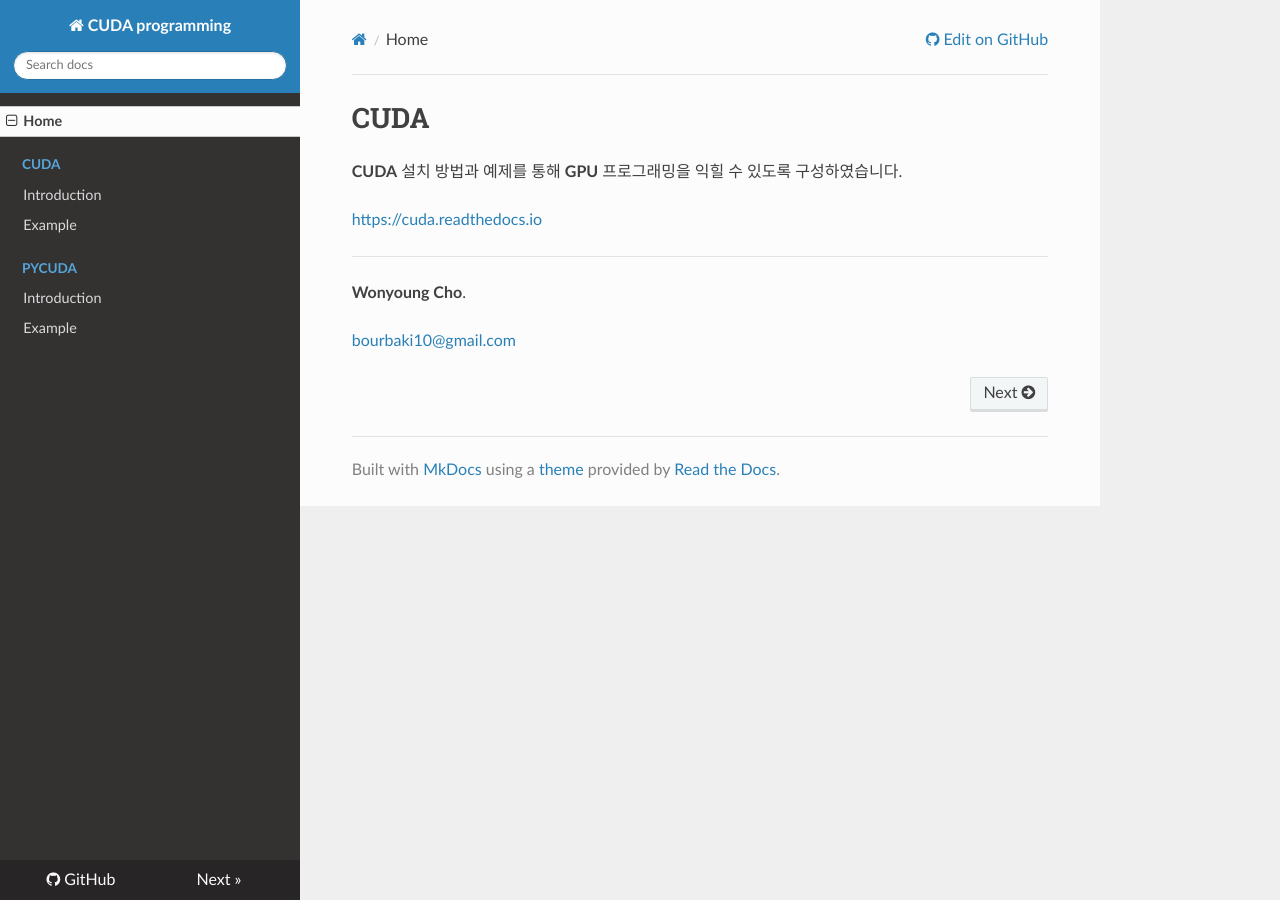
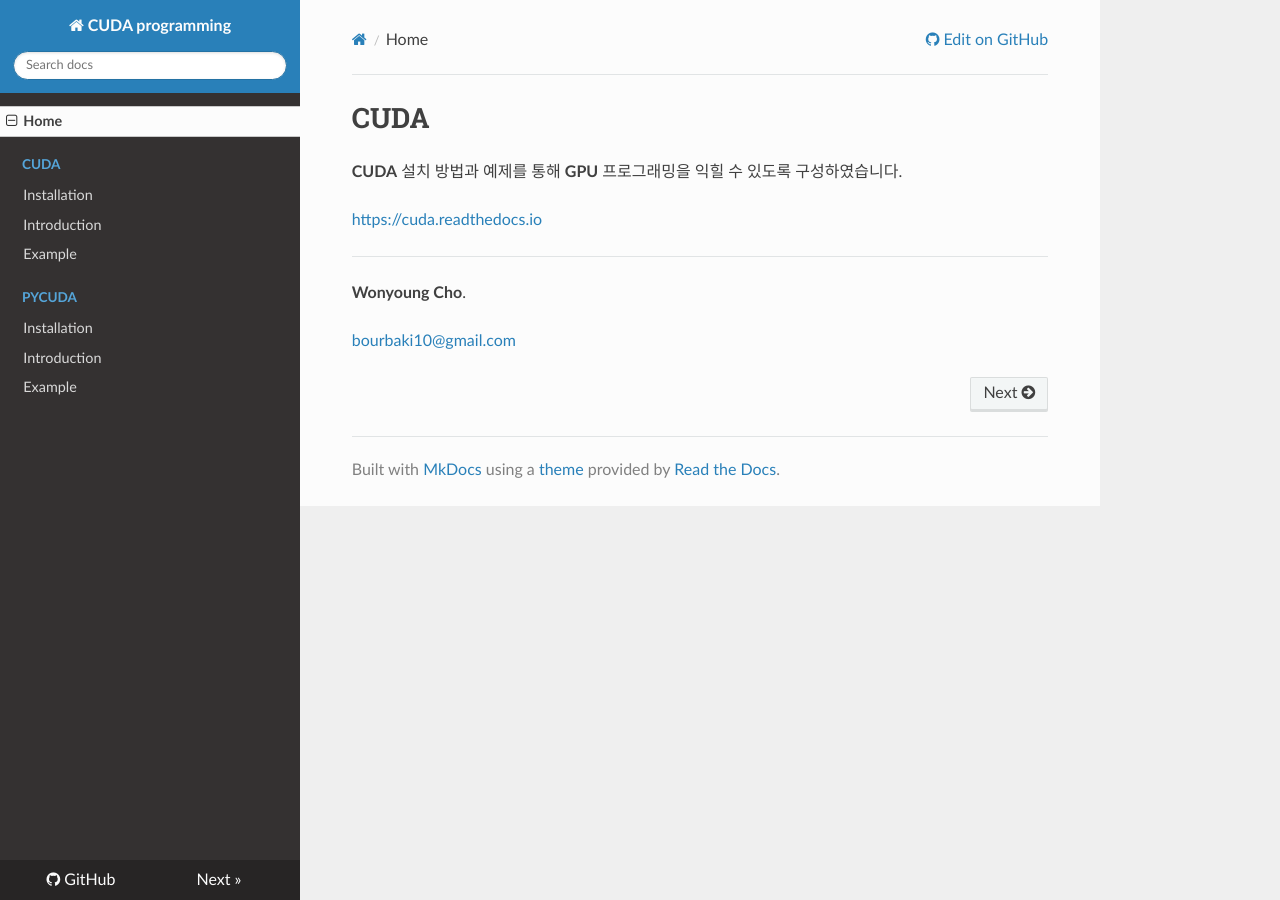
Before and after one commit to WonyoungCho/CUDA, an MkDocs documentation site: the page built from docs/index.md, in a window 1280 px wide. Built offline with MkDocs 1.6.1, drawn with Linux system fonts in a browser that asks for light colours; nearby versions of some CDN libraries; old or Windows-style settings are respelled for this version of MkDocs.

Commit message:
Update mkdocs.yml

```diff
--- a/mkdocs.yml
+++ b/mkdocs.yml
@@ -9,9 +9,11 @@ extra_javascript: [docs.js]
 pages:
     - Home: 'index.md'
     - CUDA:
+        - 'Installation': 'CUDA.md'
         - 'Introduction': 'CUDA_int.md'
         - 'Example': 'CUDA_ex.md'
     - PyCUDA:
+        - 'Installation': 'PyCUDA.md'
         - 'Introduction': 'PyCUDA_int.md'
         - 'Example': 'PyCUDA_ex.md'
 
```
